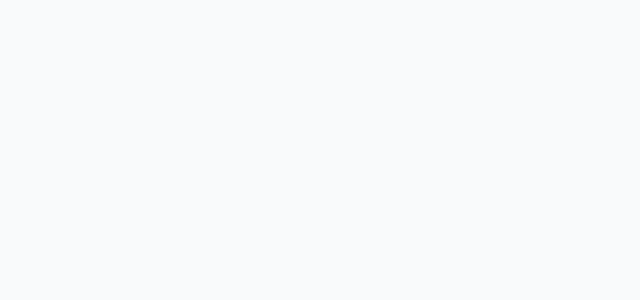
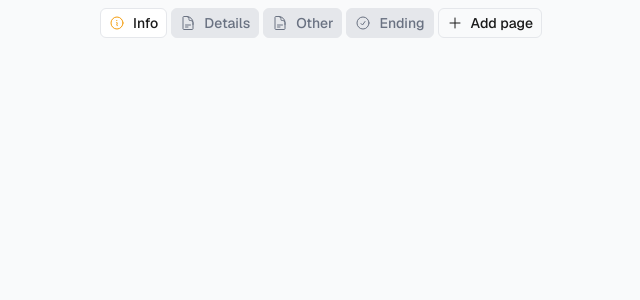
Before and after one commit to renantatsuo/navvy, a Next.js app: page / in a window 1280 px wide. Shown: the top 300 px of the page, without its empty margins (319-959 px from the left). Built offline with nearby package versions, Linux system fonts and the light colour scheme.

Commit message:
implement basic dragging feature

```diff
--- a/package.json
+++ b/package.json
@@ -9,9 +9,11 @@
     "lint": "next lint"
   },
   "dependencies": {
+    "@heroicons/react": "^2.2.0",
+    "classnames": "^2.5.1",
+    "next": "15.3.4",
     "react": "^19.0.0",
-    "react-dom": "^19.0.0",
-    "next": "15.3.4"
+    "react-dom": "^19.0.0"
   },
   "devDependencies": {
     "typescript": "^5",
--- a/src/app/globals.css
+++ b/src/app/globals.css
@@ -6,7 +6,17 @@ body {
   font-family: Arial, Helvetica, sans-serif;
 }
 
+.cursor-grabbing {
+  cursor: grabbing;
+}
+
 @theme {
   --color-fillout-primary: #f59d0e;
   --color-fillout-foreground: #1a1a1a;
 }
+
+@layer components {
+  .button {
+    @apply flex items-center space-x-2 px-2 py-1 rounded-md text-sm font-medium border border-gray-200 transition-colors cursor-pointer focus:outline-blue-500 focus:outline-1 focus:drop-shadow-blue-200 focus:drop-shadow-sm;
+  }
+}
--- a/src/app/page.tsx
+++ b/src/app/page.tsx
@@ -1,7 +1,44 @@
+"use client";
+import {
+  CheckCircleIcon,
+  DocumentTextIcon,
+  InformationCircleIcon,
+} from "@heroicons/react/24/outline";
+import React from "react";
+import { PagesNavigation } from "~/components/PagesNavigation/PagesNavigation";
+
+export type Page = {
+  id: string;
+  title: string;
+  content: Record<string, unknown>;
+  icon: typeof CheckCircleIcon;
+};
+
+const mockPages: Array<Page> = [
+  { id: "info", title: "Info", content: {}, icon: InformationCircleIcon },
+  { id: "details", title: "Details", content: {}, icon: DocumentTextIcon },
+  { id: "other", title: "Other", content: {}, icon: DocumentTextIcon },
+  { id: "ending", title: "Ending", content: {}, icon: CheckCircleIcon },
+];
+
 export default function Home() {
+  const [pages, setPages] = React.useState<Array<Page>>(mockPages);
+  const [activePage, setActivePage] = React.useState<string>(pages[0].id);
+
+  const onPageChange = (pageId: string) => {
+    setActivePage(pageId);
+  };
+
   return (
     <div className="flex justify-center min-h-screen pb-20 gap-16 font-[family-name:var(--font-geist-sans)]">
-      <main className="flex flex-col gap-[32px] row-start-2 sm:items-start"></main>
+      <main className="flex flex-col gap-[32px] row-start-2 sm:items-start">
+        <PagesNavigation
+          pages={pages}
+          activePage={activePage}
+          onPageChange={onPageChange}
+          updatePages={setPages}
+        />
+      </main>
     </div>
   );
 }
--- /dev/null
+++ b/src/components/PagesNavigation/PagesNavItem.tsx
@@ -0,0 +1,55 @@
+import classNames from "classnames";
+import React from "react";
+import { Page } from "~/app/page";
+
+type PagesNavItemProps = {
+  page: Page;
+  isActive: boolean;
+  isDragging: boolean;
+} & React.ComponentProps<"button">;
+
+export const PagesNavItem = ({
+  page,
+  isActive,
+  isDragging,
+  onClick,
+  className,
+  ...props
+}: PagesNavItemProps) => {
+  const [isSettingsOpen, setIsSettingsOpen] = React.useState(false);
+
+  const handleContextMenu: React.MouseEventHandler<HTMLButtonElement> = (e) => {
+    e.preventDefault();
+    setIsSettingsOpen(true);
+  };
+
+  return (
+    <>
+      <button
+        draggable={!isSettingsOpen}
+        onClick={onClick}
+        onContextMenu={handleContextMenu}
+        className={classNames(
+          "button",
+          {
+            "cursor-grabbing transform scale-105 border-2 border-dashed border-blue-500 outline-none drop-shadow-none top-0":
+              isDragging,
+            "bg-white text-fillout-foreground": isActive,
+            "bg-gray-200 text-gray-500  hover:bg-gray-300": !isActive,
+            "opacity-60": isDragging,
+          },
+          className
+        )}
+        {...props}
+      >
+        <page.icon
+          className={classNames("size-4", {
+            "text-fillout-primary": isActive,
+            "text-gray-500": !isActive,
+          })}
+        />
+        <span>{page.title}</span>
+      </button>
+    </>
+  );
+};
--- /dev/null
+++ b/src/components/PagesNavigation/PagesNavigation.tsx
@@ -0,0 +1,85 @@
+"use client";
+import { PlusIcon } from "@heroicons/react/24/outline";
+import React from "react";
+import { Page } from "~/app/page";
+import { PagesNavItem } from "~/components/PagesNavigation/PagesNavItem";
+import * as Arr from "~/lib/array";
+
+type PagesNavigationProps = {
+  pages: Array<Page>;
+  activePage: string;
+  onPageChange?: (tabId: string) => void;
+  updatePages: (cb: (pages: Array<Page>) => Array<Page>) => void;
+};
+
+export const PagesNavigation = ({
+  pages,
+  activePage,
+  onPageChange,
+  updatePages,
+}: PagesNavigationProps) => {
+  const [drag, setDrag] = React.useState<string | null>(null);
+
+  const handleTabClick = (tabId: string) => () => {
+    onPageChange?.(tabId);
+  };
+
+  const handleDragStart =
+    (idx: string): React.DragEventHandler<HTMLButtonElement> =>
+    (e) => {
+      setDrag(idx);
+      e.dataTransfer.effectAllowed = "move";
+    };
+
+  const handleDragEnd: React.DragEventHandler<HTMLButtonElement> = () => {
+    setDrag(null);
+  };
+
+  const handleDragOver: React.DragEventHandler<HTMLButtonElement> = (e) => {
+    e.preventDefault();
+    e.dataTransfer.dropEffect = "move";
+  };
+
+  const handleDragEnter =
+    (pageId: string): React.DragEventHandler<HTMLButtonElement> =>
+    (e: React.DragEvent<HTMLButtonElement>) => {
+      e.preventDefault();
+      if (!drag || drag === pageId) return;
+
+      updatePages((pages) => {
+        const draggedIdx = pages.findIndex((item) => item.id === drag);
+        const targetIdx = pages.findIndex((item) => item.id === pageId);
+        return Arr.moveItem(pages, draggedIdx, targetIdx);
+      });
+    };
+
+  const handleDrop: React.DragEventHandler<HTMLButtonElement> = (e) => {
+    e.preventDefault();
+  };
+
+  return (
+    <div className="flex items-center px-4 py-2 gap-1">
+      <div className="flex items-center space-x-1">
+        {pages.map((page) => (
+          <PagesNavItem
+            key={page.id}
+            page={page}
+            isActive={activePage === page.id}
+            isDragging={drag === page.id}
+            onClick={handleTabClick(page.id)}
+            onDragStart={handleDragStart(page.id)}
+            onDragEnter={handleDragEnter(page.id)}
+            onDragEnd={handleDragEnd}
+            onDragOver={handleDragOver}
+            onDrop={handleDrop}
+          />
+        ))}
+      </div>
+
+      <button className="button">
+        <PlusIcon className="size-4" />
+        <span>Add page</span>
+      </button>
+    </div>
+  );
+};
--- /dev/null
+++ b/src/lib/array/index.ts
@@ -0,0 +1,16 @@
+/**
+ * Move an array item from an index to another.
+ *
+ * @param arr array to operate on
+ * @param from index to move the item from
+ * @param to index to move the item to
+ *
+ * @returns a shallow copy of the array with the swapped item
+ */
+export const moveItem = <T>(arr: Array<T>, from: number, to: number) => {
+  const newArr = [...arr];
+  const item = newArr[from];
+  newArr.splice(from, 1);
+  newArr.splice(to, 0, item);
+  return newArr;
+};
```
Also changed, not shown: 1 other file (tests, documents, lock files or other folders).
